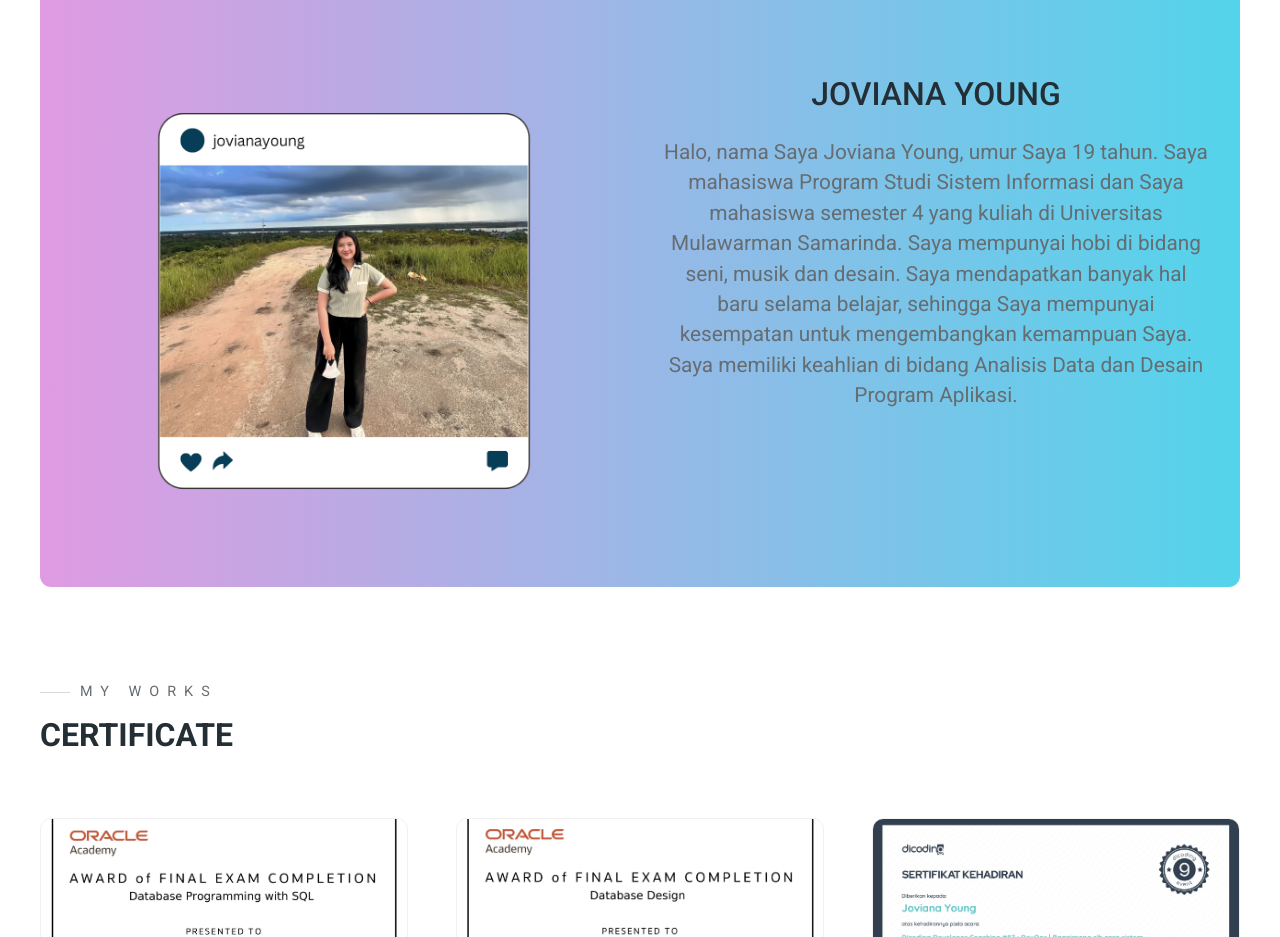
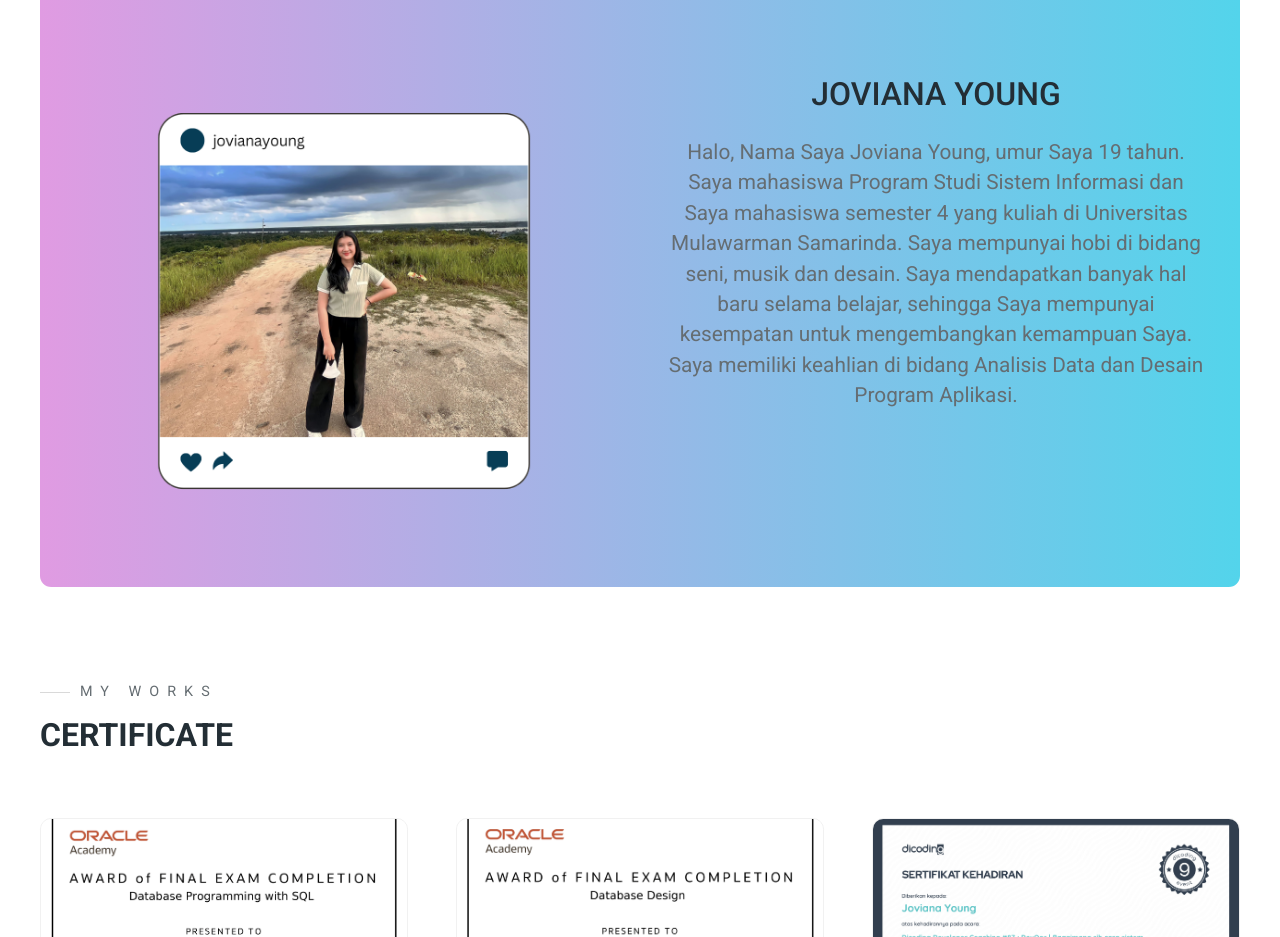
Before and after one commit to JovianaYoung/2209116012_Joviana-Young_Mini-Project-1_Praktikum-WEB, a plain HTML site: page index.html in a window 1280 px wide. Shown: the part 880-1817 px from the top of the page. Drawn offline with Linux system fonts and the light colour scheme.

Commit message:
2209116012_JovianaYoung_Website_Portofolio

```diff
--- a/index.html
+++ b/index.html
@@ -61,7 +61,7 @@
 
                 <div class="service">
                     <h4>JOVIANA YOUNG</h4>
-                    <p>Halo, nama Saya Joviana Young, umur Saya 19 tahun. Saya mahasiswa Program Studi Sistem Informasi dan Saya mahasiswa semester 4 yang kuliah di Universitas Mulawarman Samarinda.
+                    <p>Halo, Nama Saya Joviana Young, umur Saya 19 tahun. Saya mahasiswa Program Studi Sistem Informasi dan Saya mahasiswa semester 4 yang kuliah di Universitas Mulawarman Samarinda.
                         Saya mempunyai hobi di bidang seni, musik dan desain. Saya mendapatkan banyak hal baru selama belajar, sehingga Saya mempunyai kesempatan untuk mengembangkan kemampuan Saya.
                         Saya memiliki keahlian di bidang Analisis Data dan Desain Program Aplikasi.</p>
                 </div>
```
